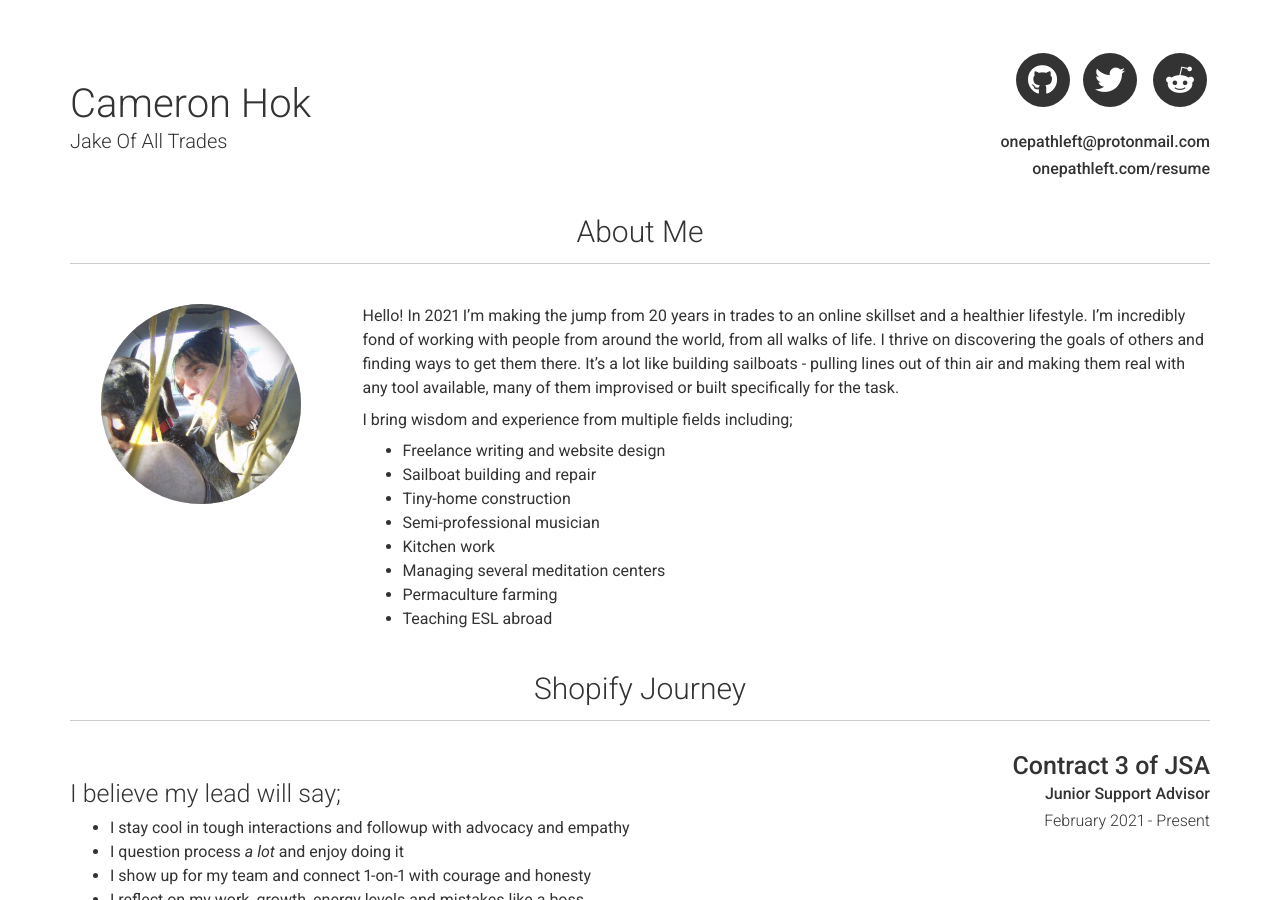
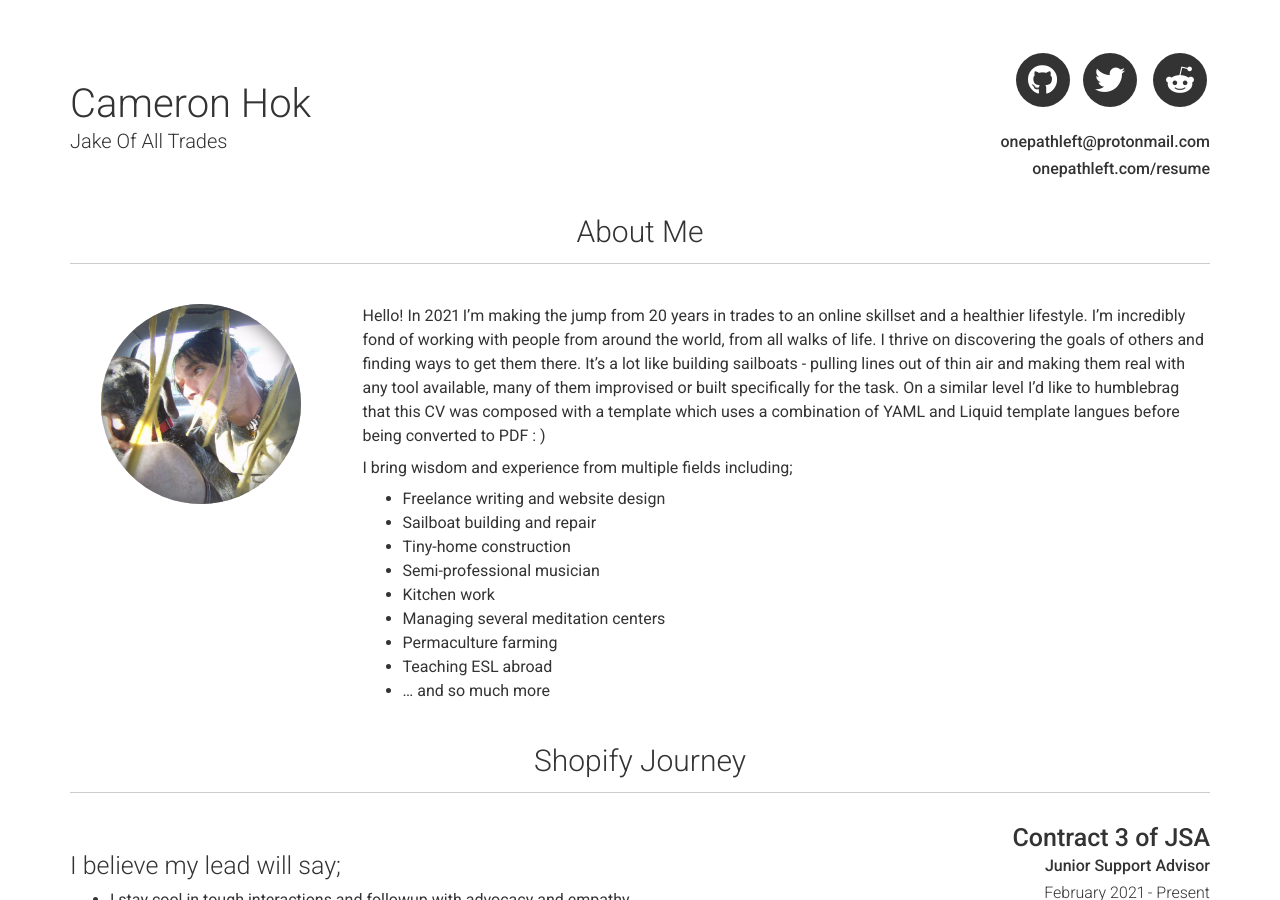
Before and after one commit to gammacray/resume, a Jekyll site: the page built from index.md, in a window 1280 px wide and 900 px high. Built offline with Jekyll 4.4.1, drawn with Linux system fonts in a browser that asks for light colours; nearby versions of some CDN libraries.

Commit message:
Updated _config.yml.

```diff
--- a/_config.yml
+++ b/_config.yml
@@ -53,7 +53,7 @@ about_title: About Me
 about_profile_image: images/profile.jpeg
 about_content: | # this will include new lines to allow paragraphs
 
-  Hello! In 2021 I'm making the jump from 20 years in trades to an online skillset and a healthier lifestyle. I'm incredibly fond of working with people from around the world, from all walks of life. I thrive on discovering the goals of others and finding ways to get them there. It's a lot like building sailboats - pulling lines out of thin air and making them real with any tool available, many of them improvised or built specifically for the task.
+  Hello! In 2021 I'm making the jump from 20 years in trades to an online skillset and a healthier lifestyle. I'm incredibly fond of working with people from around the world, from all walks of life. I thrive on discovering the goals of others and finding ways to get them there. It's a lot like building sailboats - pulling lines out of thin air and making them real with any tool available, many of them improvised or built specifically for the task. On a similar level I'd like to humblebrag that this CV was composed with a template which uses a combination of YAML and Liquid template langues before being converted to PDF : )
 
   I bring wisdom and experience from multiple fields including;
   * Freelance writing and website design
@@ -64,6 +64,7 @@ about_content: | # this will include new lines to allow paragraphs
   * Managing several meditation centers
   * Permaculture farming
   * Teaching ESL abroad
+  * ... and so much more
 
 
 content:
```
